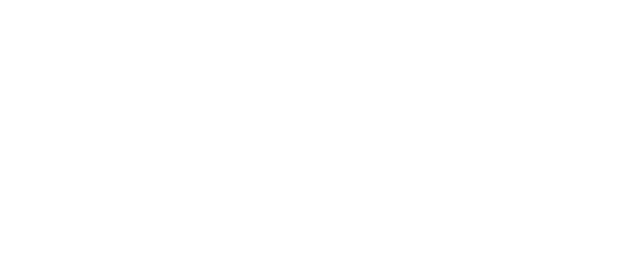
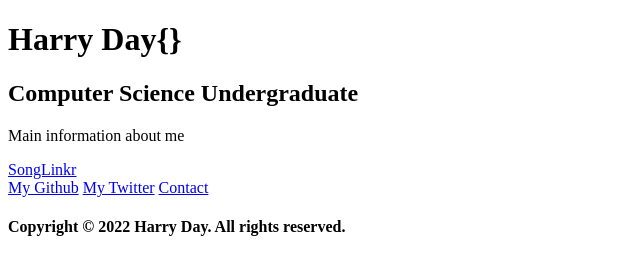
Before and after one commit to harrydayexe/website, a plain HTML site: page index.html in a window 1280 px wide. Shown: the whole page, without its empty margins (0-640 px from the left). Drawn offline with nearby package versions, Linux system fonts and the light colour scheme; files that its build step writes are made by us from their sources.

Commit message:
Start Work on Basic HTML Layout

```diff
--- a/index.html
+++ b/index.html
@@ -9,7 +9,31 @@
     </head>
 
     <body>
+        <h1>
+            Harry
+            Day{}
+        </h1>
+        <div class="heroText">
+            <h2>Computer Science Undergraduate</h2>
+            <p>Main information about me</p>
+            <div class="contact button"></div>
+        </div>
+        <div class="skills section"></div>
+        <div class="portfolio section"></div>
+        <div class="portfolio section"></div>
+        <div class="education section"></div>
+        <div class="contact button"></div>
+        <footer>
+            <a href="https://songlinkr.harryday.xyz">SongLinkr</a>
+        </footer>
 
+        <!-- Footer -->
+        <footer>
+            <a href="https://github.com/harryday123">My Github</a>
+            <a href="https://twitter.com/realharryday">My Twitter</a>
+            <a href="mailto:contact@harryday.xyz">Contact</a>
+            <h4>Copyright © 2022 Harry Day. All rights reserved.</h4>
+        </footer>
     </body>
 
 </html>
```
Also changed, not shown: 1 other file.
